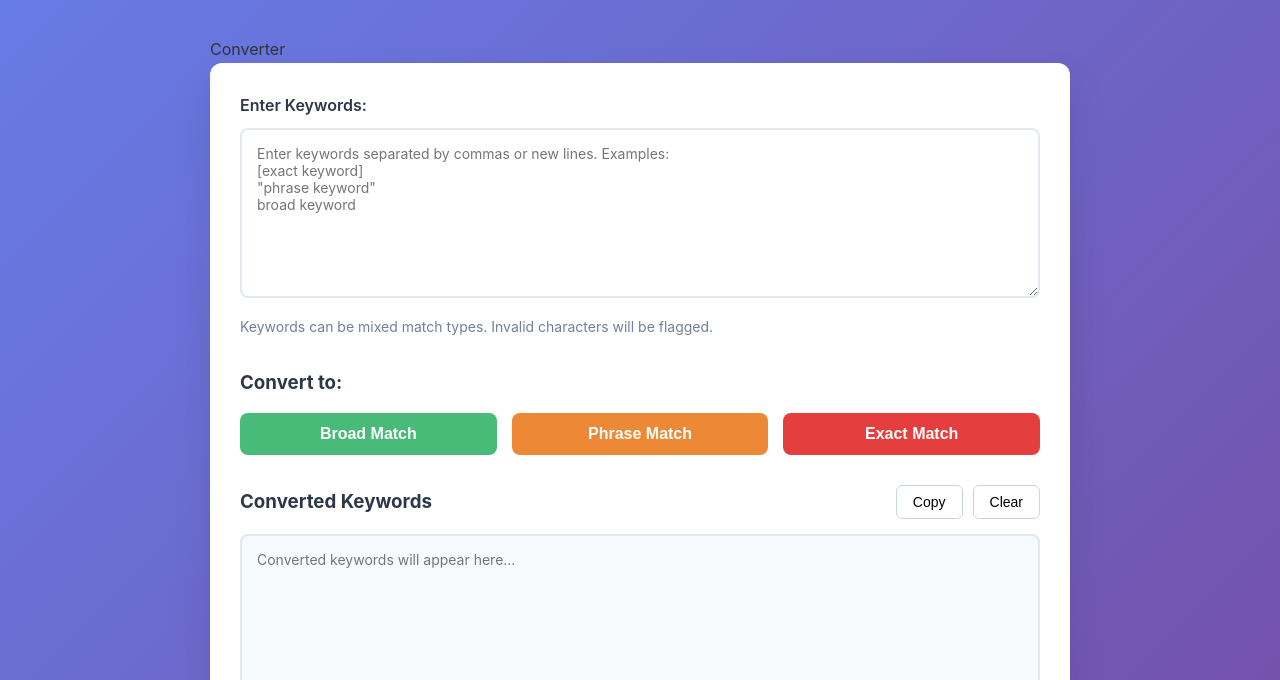
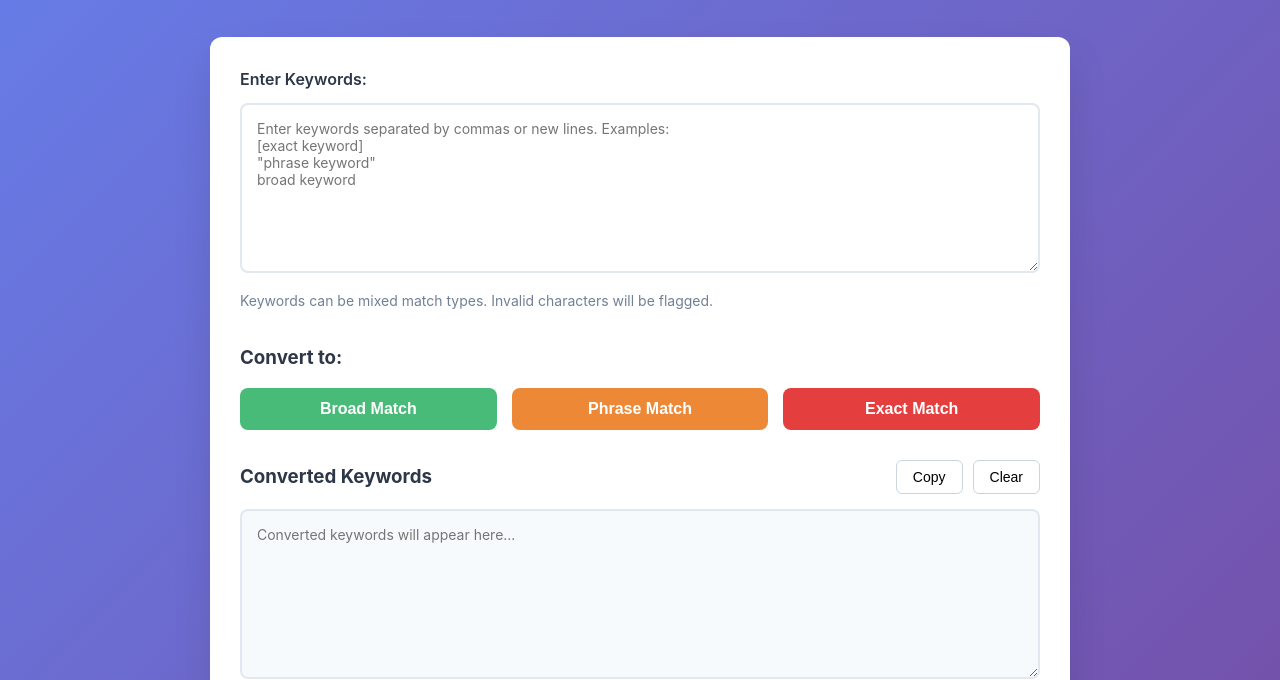
Before and after one commit to AuditPatterns/matchtypetool, a plain HTML site: page index.html in a window 1280 px wide. Shown: the part 125-805 px from the top of the page. Drawn offline with Linux system fonts and the light colour scheme.

Commit message:
Remove random word

```diff
--- a/index.html
+++ b/index.html
@@ -16,7 +16,7 @@
             <h1>Keyword Match Type Converter</h1>
             <p>Convert keywords between broad, phrase, and exact match types</p>
         </header>
-        Converter
+
         <main>
             <div class="input-section">
                 <label for="keywordInput">Enter Keywords:</label>
```
